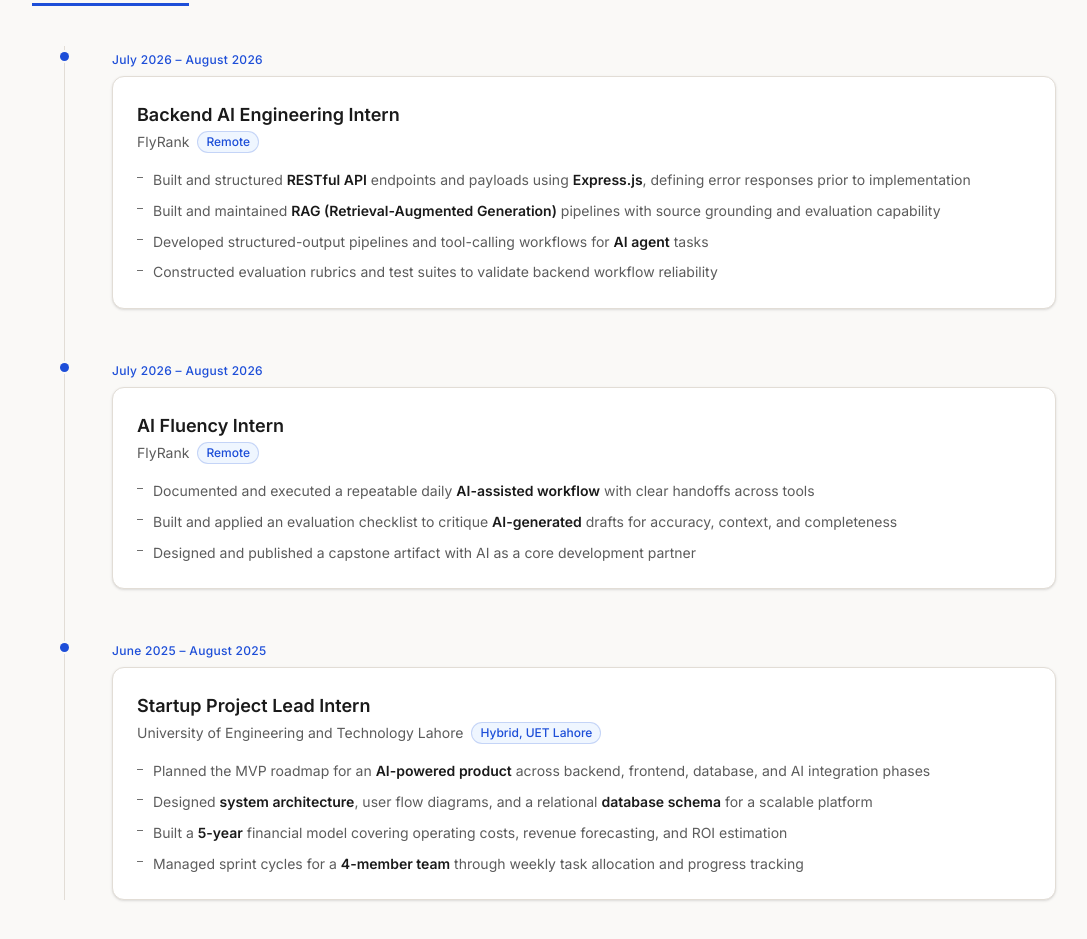
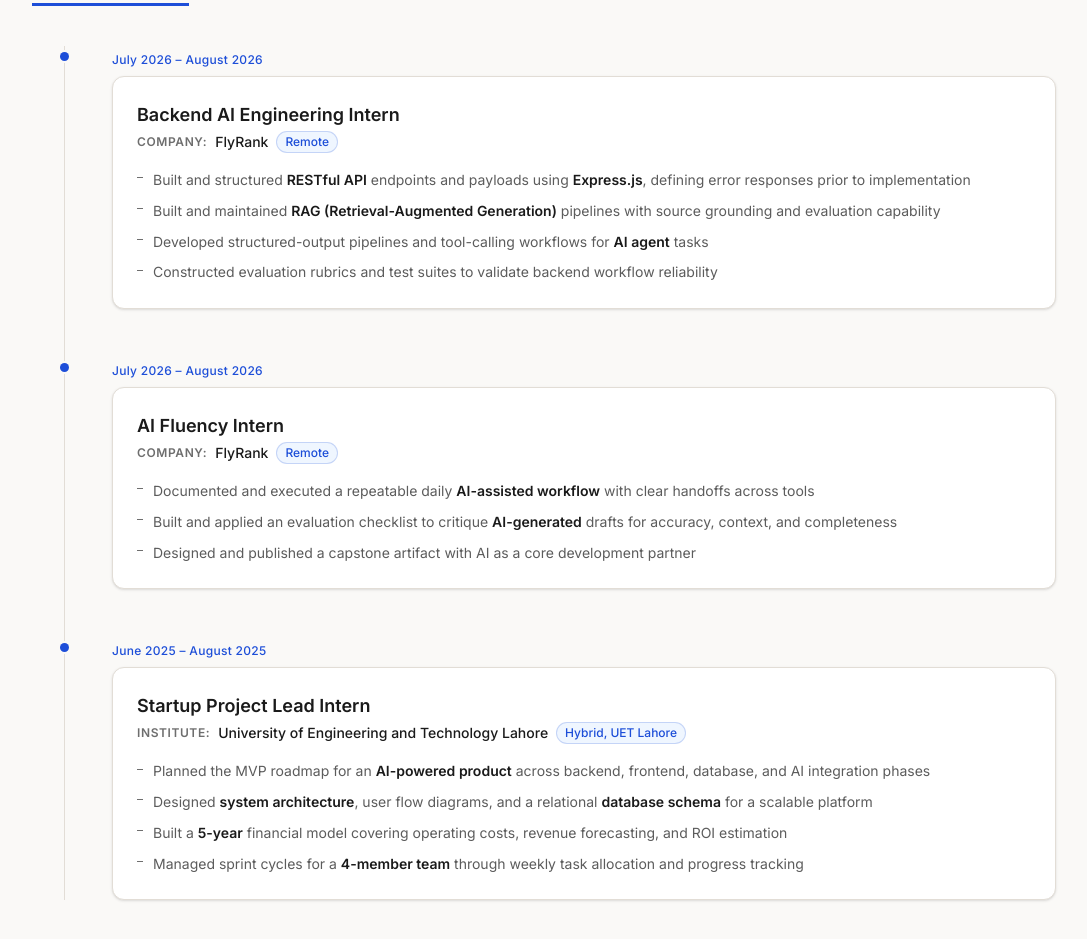
Before and after one commit to Mairaarshad19/Portfolio, a Next.js app: page / in a window 1280 px wide. Shown: the part 1800-2739 px from the top of the page, without its empty margins (96-1183 px from the left). Built offline with nearby package versions, Linux system fonts and the light colour scheme.

Commit message:
fix: remove EdTech/education framing from startup internship, add Institute vs Company label distinction

```diff
--- a/src/components/Experience.tsx
+++ b/src/components/Experience.tsx
@@ -45,8 +45,11 @@ function ExperienceCard({
       {/* Card */}
       <div className="card-lift bg-bg-elevated border border-border rounded-xl p-6 hover:border-border-light shadow-sm">
         <h3 className="text-lg font-semibold text-fg">{exp.role}</h3>
-        <p className="text-sm text-fg-muted mt-0.5 mb-4 flex items-center gap-2">
-          {exp.company}
+        <p className="text-sm text-fg-muted mt-0.5 mb-4 flex flex-wrap items-center gap-2">
+          <span className="text-xs font-semibold uppercase tracking-wider text-fg-dim">
+            {exp.organizationType === "institute" ? "Institute" : "Company"}:
+          </span>
+          <span className="font-medium text-fg">{exp.company}</span>
           <span className="inline-flex items-center px-2 py-0.5 rounded-full bg-accent-subtle border border-accent/20 text-xs font-medium text-accent">
             {exp.workMode}
           </span>
```
